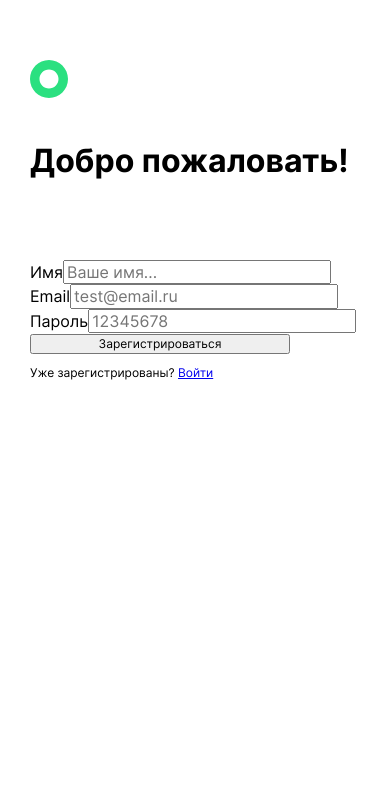
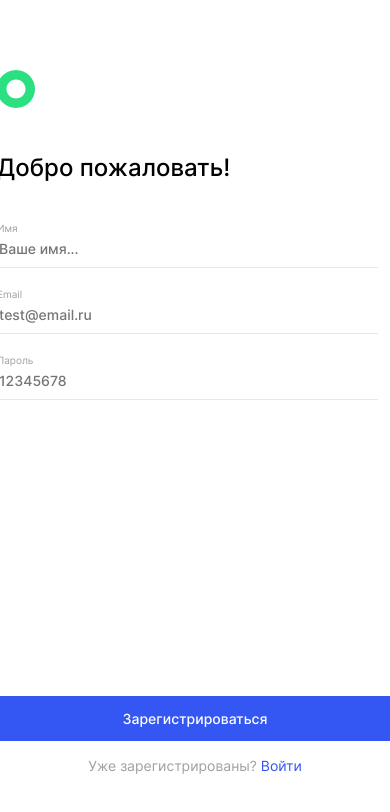
Before and after one commit to SizovSergey/movies-explorer-frontend, a React (Create React App) app: page /signup in a window 390 px wide. Shown: the top 812 px of the page. Built offline with nearby package versions, Linux system fonts and the light colour scheme.

Commit message:
правлю

```diff
--- a/src/components/AuthTemplate/AuthTemplate.css
+++ b/src/components/AuthTemplate/AuthTemplate.css
@@ -1,4 +1,4 @@
-.authTemplate {
+.auth-template {
     flex-direction: column;
     display: flex;
     align-items: center;
--- a/src/components/AuthTemplate/AuthTemplate.jsx
+++ b/src/components/AuthTemplate/AuthTemplate.jsx
@@ -4,23 +4,23 @@ import headerLogo from "../../images/header__logo.svg";
 
 const AuthTemplate = ({ title, name, children, buttonText, handleSubmit }) => {
     return (
-        <main className='authTemplate'>
-            <div className='authTemplate__container'>
+        <main className='auth-template'>
+            <div className='auth-template__container'>
                 <Link to="/" className="header__link">
                     <img src={headerLogo} alt="Логотип" className="logo" />
                 </Link>
-                <h1 className='authTemplate__title'>{title}</h1>
-                <form onSubmit={handleSubmit} className='authTemplate__form'>
-                    <div className='authTemplate__form-contant'>
+                <h1 className='auth-template__title'>{title}</h1>
+                <form onSubmit={handleSubmit} className='auth-template__form'>
+                    <div className='auth-template__form-contant'>
                     {children}
                     </div>
-                    <div className='authTemplate__footer'>
-                        <button className="authTemplate__button" type='submit'>{buttonText}</button >
+                    <div className='auth-template__footer'>
+                        <button className="auth-template__button" type='submit'>{buttonText}</button >
                         {name === 'register' &&
-                            <p className='authTemplate__text'>Уже зарегистрированы? <Link to="/signin" className="authTemplate__link">Войти</Link></p>
+                            <p className='auth-template__text'>Уже зарегистрированы? <Link to="/signin" className="auth-template__link">Войти</Link></p>
                         }
                         {name === 'login' &&
-                            <p className='authTemplate__text'>Ещё не зарегистрированы? <Link to="/signup" className="authTemplate__link">Регистрация</Link></p>
+                            <p className='auth-template__text'>Ещё не зарегистрированы? <Link to="/signup" className="auth-template__link">Регистрация</Link></p>
                         }
                     </div>
                 </form>
--- a/src/components/Burger/Burger.css
+++ b/src/components/Burger/Burger.css
@@ -33,8 +33,8 @@
     width: 32px;
     height: 32px;
     position: absolute;
-    top: 13px;
-    right: 18px;
+    top: 29px;
+    right: 29px;
     padding: 0;
 }
 
@@ -115,4 +115,9 @@
     .burger__button_profile {
         margin-bottom: 110px;
     }
+
+    .burger__button_close {
+        top: 13px;
+        right: 18px;
+    }
 }
--- a/src/components/Burger/Burger.jsx
+++ b/src/components/Burger/Burger.jsx
@@ -1,11 +1,13 @@
 import React from 'react';
 import { Link,useLocation } from 'react-router-dom';
 
-const Burger = ({ onClose }) => {
+const Burger = ({ onClose, loggedIn}) => {
 
     const location = useLocation();
 
     return (
+    <>
+    {loggedIn &&
         <div className='burger'>
 
             <div className='burger__container'>
@@ -29,6 +31,8 @@ const Burger = ({ onClose }) => {
                 </div>
             </div>
         </div>
+         }
+        </>
     );
 };
 
--- a/src/components/Header/Header.jsx
+++ b/src/components/Header/Header.jsx
@@ -44,7 +44,7 @@ const Header = ({ isLogin }) => {
                 )}
                 {!isBurgerOpen && isLogin ? (
                      <button className={location.pathname === '/main' ? `header__button-burger header__button-white` : `header__button-burger`} onClick={handleBurgerClick} />
-                ) : <Burger onClose={closeBurger} />
+                ) : <Burger onClose={closeBurger} loggedIn={isLogin}/>
                 }
                 </div>
             </header>
--- a/src/components/Login/Login.jsx
+++ b/src/components/Login/Login.jsx
@@ -47,32 +47,32 @@ const Login = () => {
             buttonText="Войти"
             handleSubmit = {handleSubmit}
         >
-            <label className="authTemplate__input-container" htmlFor="regEmail">
-            <span className='authTemplate__placeholder'>Email</span>
+            <label className="auth-template__input-container" htmlFor="regEmail">
+            <span className='auth-template__placeholder'>Email</span>
                 <input
                     onChange={handleChange}
                     value={formValue.email}
                     type="email"
-                    className="authTemplate__input"
+                    className="auth-template__input"
                     id="email"
                     name="email"
                     placeholder="test@mail.ru"
                 />
             </label>
-            <span className="authTemplate__error">{errors.email}</span>
-            <label className="authTemplate__input-container" htmlFor="regPass">
-            <span className='authTemplate__placeholder'>Пароль</span>
+            <span className="auth-template__error">{errors.email}</span>
+            <label className="auth-template__input-container" htmlFor="regPass">
+            <span className='auth-template__placeholder'>Пароль</span>
                 <input
                     onChange={handleChange}
                     value={formValue.password}
                     type="password"
-                    className="authTemplate__input"
+                    className="auth-template__input"
                     id="password"
                     name="password"
                     placeholder="12345678"
                 />
             </label>
-            <span className="authTemplate__error">{errors.password}</span>
+            <span className="auth-template__error">{errors.password}</span>
         </AuthTemplate>
     );
 
--- a/src/components/Register/Register.jsx
+++ b/src/components/Register/Register.jsx
@@ -54,45 +54,45 @@ const Register = () => {
             buttonText="Зарегистрироваться"
             handleSubmit={handleSubmit}
         >
-            <label className="authTemplate__input-container" htmlFor="userName">
-                <span className='authTemplate__placeholder'>Имя</span>
+            <label className="auth-template__input-container" htmlFor="userName">
+                <span className='auth-template__placeholder'>Имя</span>
                 <input
                     onChange={handleChange}
                     value={formValue.userName}
                     type="text"
-                    className="authTemplate__input"
+                    className="auth-template__input"
                     id="userName"
                     name="userName"
                     placeholder="Ваше имя..."
                 />
             </label>
-           <span className="authTemplate__error">{errors.userName}</span>
-            <label className="authTemplate__input-container" htmlFor="email">
-                <span className='authTemplate__placeholder'>Email</span>
+           <span className="auth-template__error">{errors.userName}</span>
+            <label className="auth-template__input-container" htmlFor="email">
+                <span className='auth-template__placeholder'>Email</span>
                 <input
                     onChange={handleChange}
                     value={formValue.email}
                     type="email"
-                    className="authTemplate__input"
+                    className="auth-template__input"
                     id="email"
                     name="email"
                     placeholder="test@email.ru"
                 />
             </label>
-           <span className="authTemplate__error">{errors.email}</span>
-            <label className="authTemplate__input-container" htmlFor="password">
-                <span className='authTemplate__placeholder'>Пароль</span>
+           <span className="auth-template__error">{errors.email}</span>
+            <label className="auth-template__input-container" htmlFor="password">
+                <span className='auth-template__placeholder'>Пароль</span>
                 <input
                     onChange={handleChange}
                     value={formValue.password}
                     type="password"
-                    className="authTemplate__input"
+                    className="auth-template__input"
                     id="password"
                     name="password"
                     placeholder="12345678"
                 />
             </label>
-            <span className="authTemplate__error">{errors.password}</span>
+            <span className="auth-template__error">{errors.password}</span>
         </AuthTemplate>
     );
 
```
